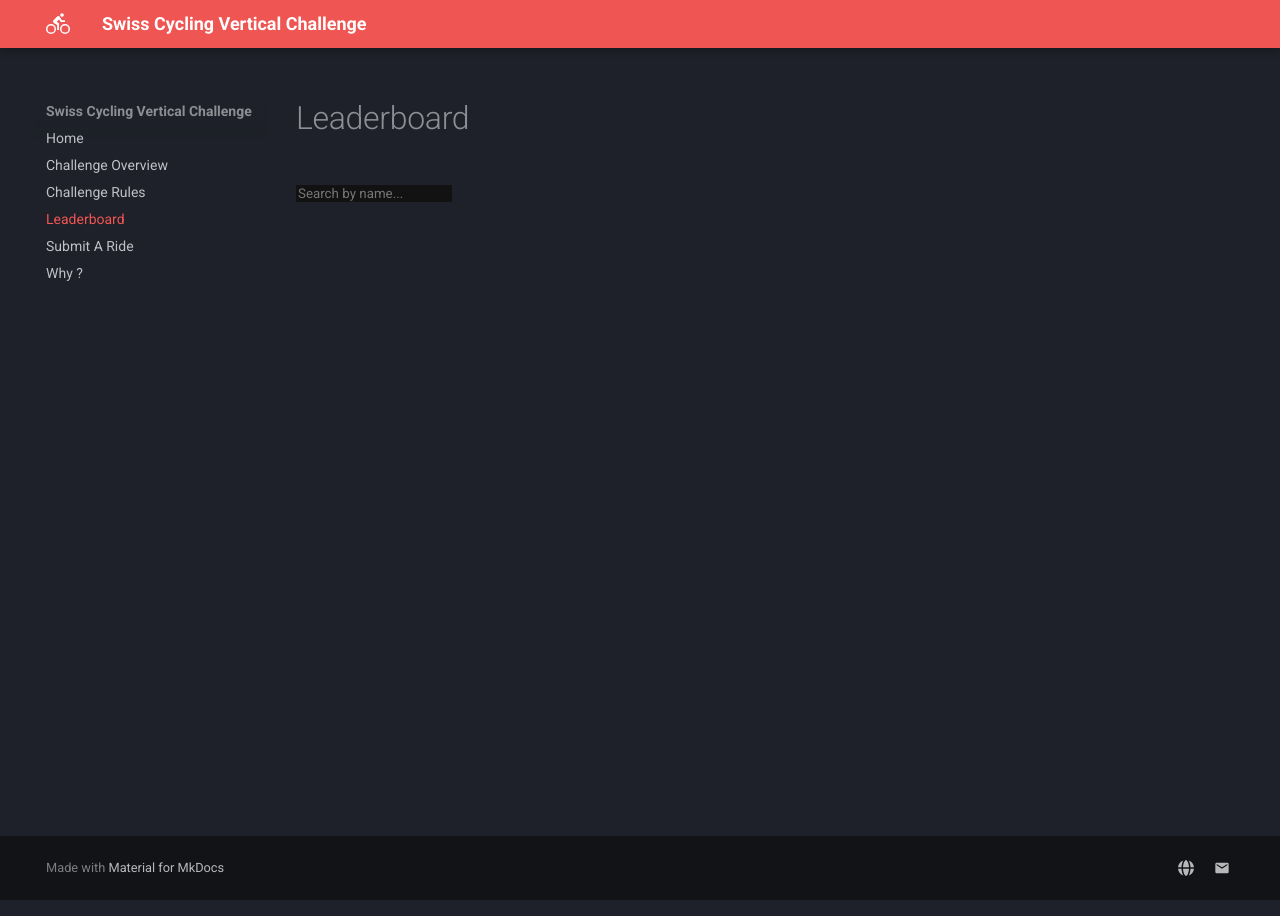
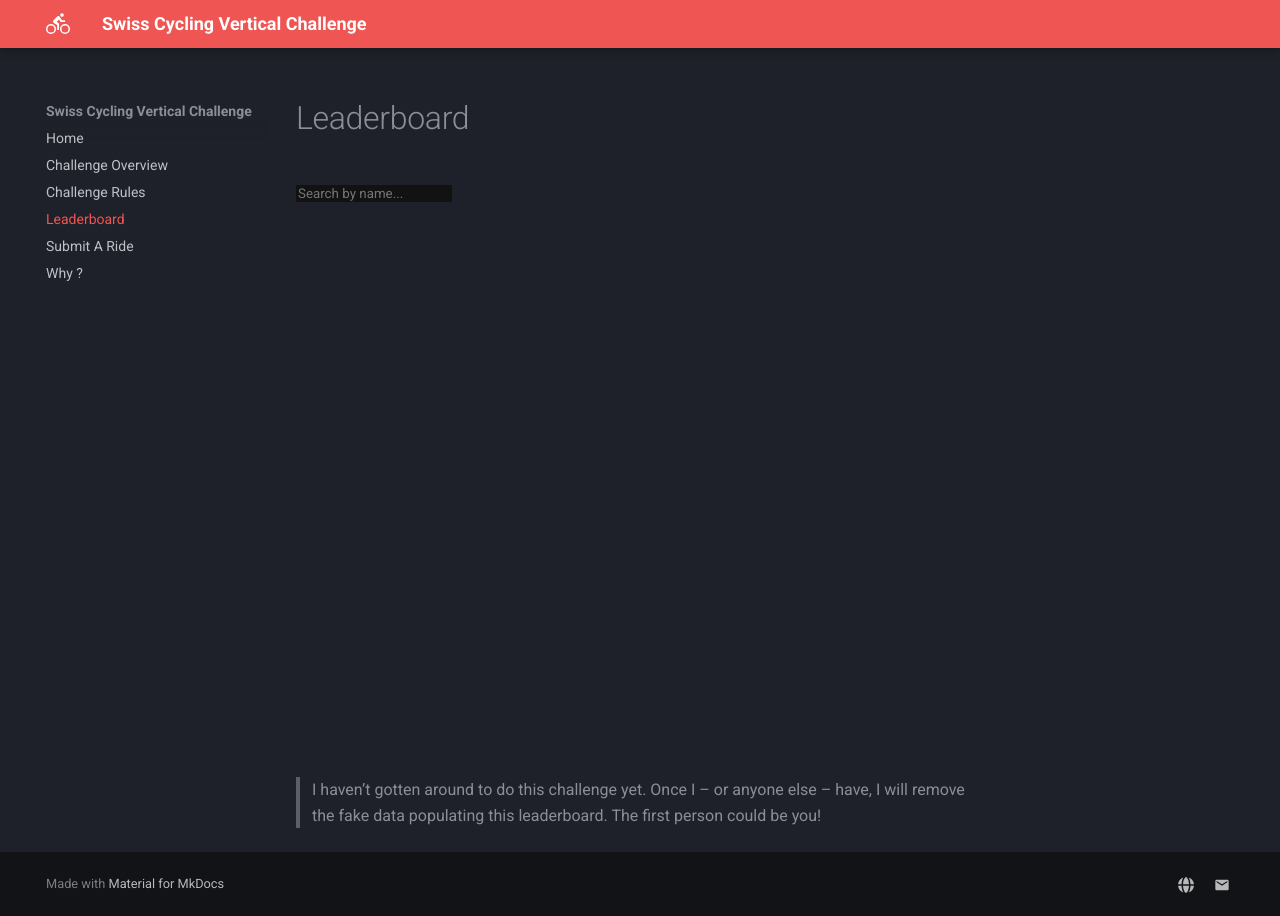
Before and after one commit to arthurgassner/swisscycling-vertical-frontend, an MkDocs documentation site: the page built from docs/leaderboard.md, in a window 1280 px wide. Built offline with MkDocs 1.6.1 and Material for MkDocs 9.7.7, drawn with Linux system fonts in a browser that asks for light colours; a script that is not in the unit is left out.

Commit message:
Add README.md

```diff
--- a/docs/leaderboard.md
+++ b/docs/leaderboard.md
@@ -3,3 +3,6 @@
 <script src="/js/leaderboard.js"></script>
 <input type="text" id="search-input" placeholder="Search by name..." />
 <div id="js-leaderboard" style="width: 100%; height: 60vh;" class="ag-theme-quartz-dark"></div>
+
+> I haven't gotten around to do this challenge yet. Once I -- or anyone else -- have, I will remove the fake data populating this leaderboard.
+> The first person could be you!
```
